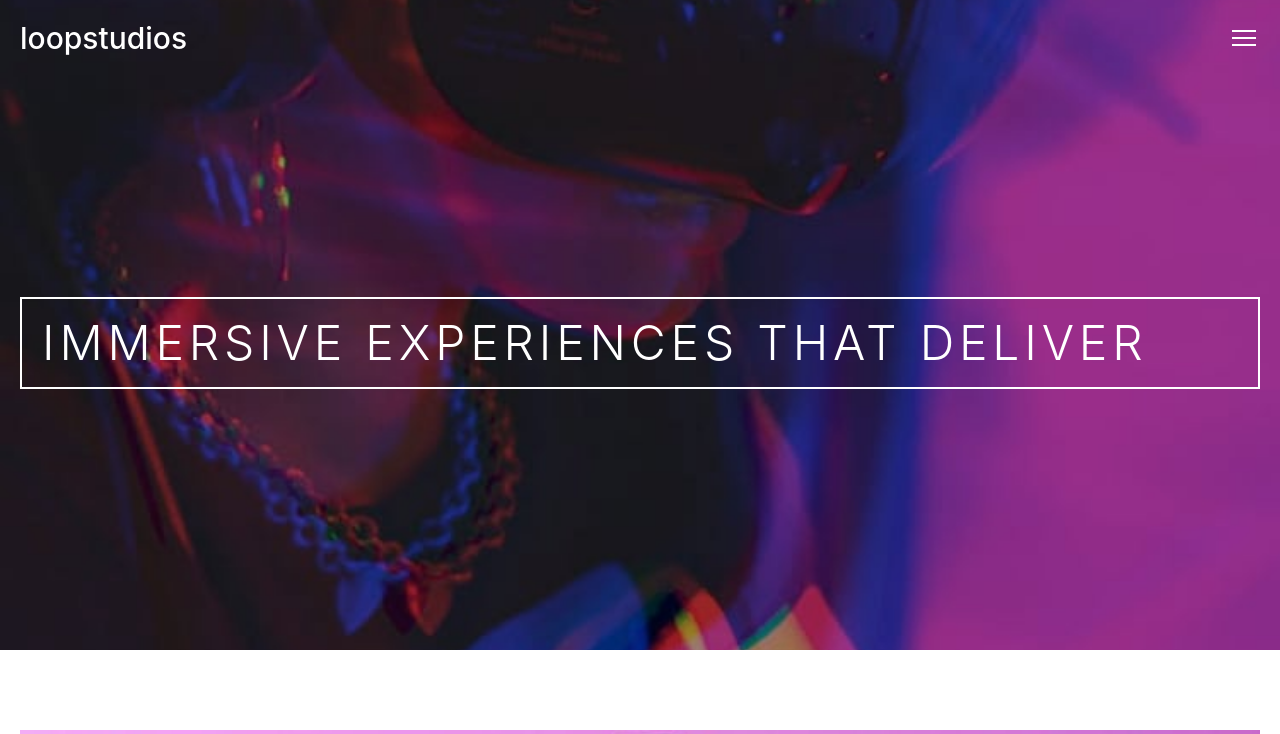
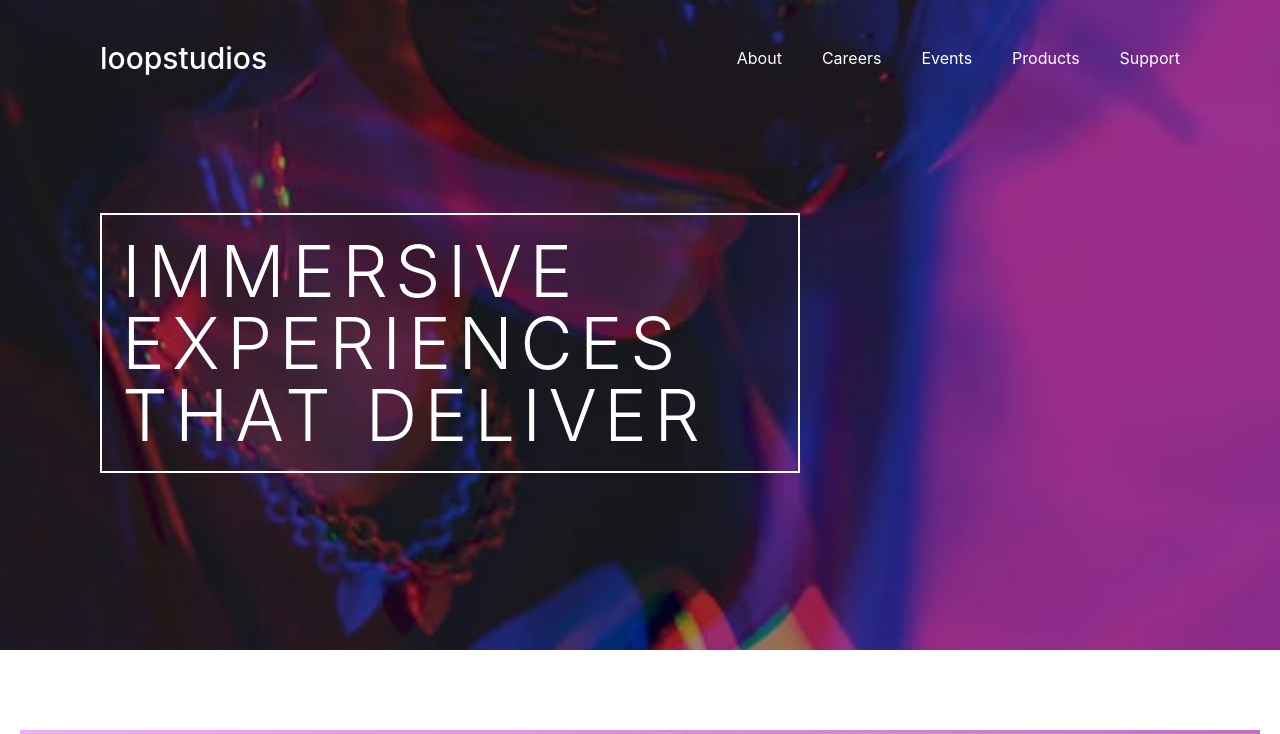
Before and after one commit to JoshuaM04/LoopStudios-Landing-Page, a React (Vite) app: page / in a window 1280 px wide. Shown: the top 734 px of the page. Built offline with nearby package versions, Linux system fonts and the light colour scheme.

Commit message:
Added breakpoints to the Header component in Header.tsx. Added a new section element that displays the menu options in a new format without a drop-down menu.

```diff
--- a/src/components/Header.tsx
+++ b/src/components/Header.tsx
@@ -33,16 +33,24 @@ export function MobileHeader() {
     }, [])
 
     return (
-        <header className="[ grid ] [ p-[20px] ] [ min-h-[650px] w-screen ] [ bg-[url(assets/images/mobile/image-hero.jpg)] bg-center bg-cover bg-no-repeat ] select-none">
+        <header className="[ grid ] [ p-[20px] md:p-[40px_100px_40px_100px] ] [ min-h-[650px] w-screen ] [ bg-[url(assets/images/mobile/image-hero.jpg)] bg-center bg-cover bg-no-repeat ] select-none">
             <section hidden={isHeaderHidden} aria-hidden={isHeaderHidden} className="[ flex flex-row items-center justify-between ] [ h-min ]">
                 <p className="[ text-3xl text-white text-left ] [ font-medium ]">loopstudios</p>
                 <button onClick={() => handleMenu(setIsHeaderHidden, setIsMenuHidden, isHeaderHidden, isMenuHidden)}
-                    className="[ rounded-sm p-1 ] [ hover:cursor-pointer transition delay-50 duration-150 ease-in-out hover:scale-120 active:scale-120 ]" aria-label="drop-down menu" aria-controls="HeaderMenu">
+                    className="[ rounded-sm p-1 ] [ hover:cursor-pointer transition delay-50 duration-150 ease-in-out hover:scale-120 active:scale-120 ] md:hidden" aria-label="drop-down menu" aria-controls="HeaderMenu">
                     <img src={hamburgerIcon} className="pointer-events-none" aria-hidden="true" />
                 </button>
+
+                <section className="text-white sm:hidden md:inline-flex gap-10">
+                    <a href="#" className="transition delay-50 duration-150 ease-in-out hover:scale-120 hover:border-b active:scale-120 active:border-b">About</a>
+                    <a href="#" className="transition delay-50 duration-150 ease-in-out hover:scale-120 hover:border-b active:scale-120 active:border-b">Careers</a>
+                    <a href="#" className="transition delay-50 duration-150 ease-in-out hover:scale-120 hover:border-b active:scale-120 active:border-b">Events</a>
+                    <a href="#" className="transition delay-50 duration-150 ease-in-out hover:scale-120 hover:border-b active:scale-120 active:border-b">Products</a>
+                    <a href="#" className="transition delay-50 duration-150 ease-in-out hover:scale-120 hover:border-b active:scale-120 active:border-b">Support</a>
+                </section>
             </section>
 
-            <h1 className="[ self-start ] [ uppercase text-5xl text-left text-white tracking-widest font-light ] [ p-5 ] [ border-2 border-white ] [ min-h-[85px] ] animate-fade-in-textBox" hidden={isHeaderHidden} aria-hidden={isHeaderHidden}>
+            <h1 className="[ self-start ] [ uppercase text-5xl md:text-7xl text-left text-white tracking-widest font-light ] [ p-5 ] [ border-2 border-white ] [ min-h-[85px] md:w-[700px] ] animate-fade-in-textBox" hidden={isHeaderHidden} aria-hidden={isHeaderHidden}>
                 {heading}
             </h1>
 
```
